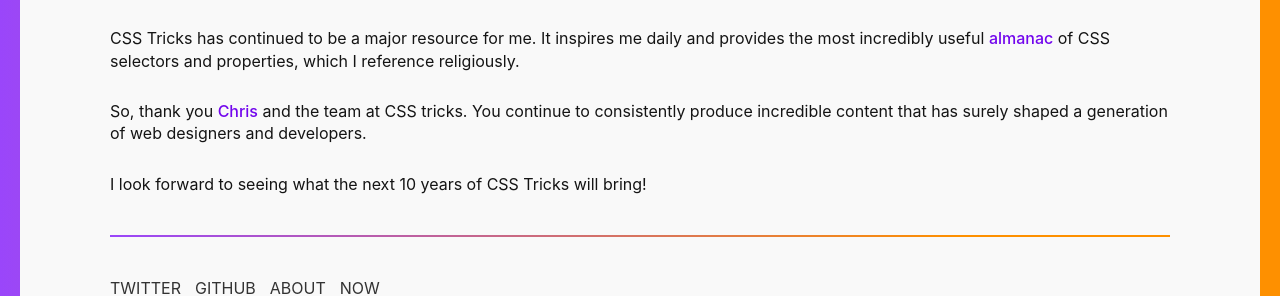
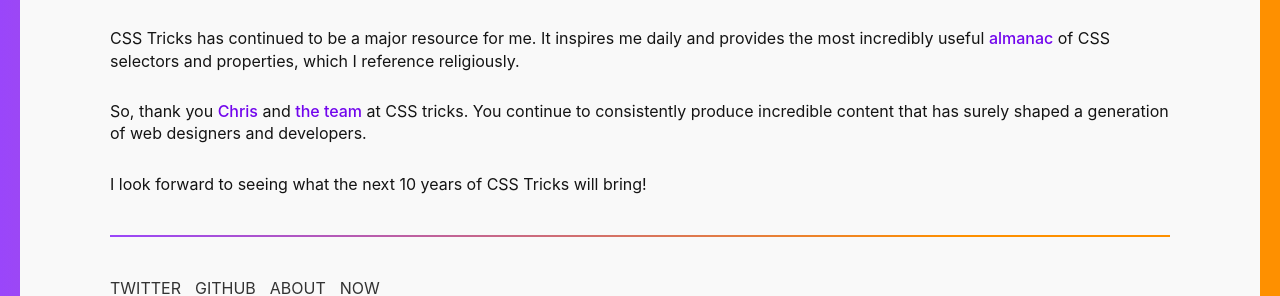
Before and after one commit to Andy-set-studio/hankchizljaw.io-legacy, a Jekyll site: the page built from _posts/2017-07-04-thank-you-css-tricks.md, in a window 1280 px wide. Shown: the part 611-907 px from the top of the page. Built offline with Jekyll 4.4.1, drawn with Linux system fonts in a browser that asks for light colours; part of the change alters nothing that is shown.

```diff
--- a/_posts/2017-07-04-thank-you-css-tricks.md
+++ b/_posts/2017-07-04-thank-you-css-tricks.md
@@ -13,6 +13,6 @@ The rest is history.
 
 CSS Tricks has continued to be a major resource for me. It inspires me daily and provides the most incredibly useful [almanac](https://css-tricks.com/almanac/) of CSS selectors and properties, which I reference religiously.
 
-So, thank you [Chris](https://twitter.com/chriscoyier) and the team at CSS tricks. You continue to consistently produce incredible content that has surely shaped a generation of web designers and developers.
+So, thank you [Chris](https://twitter.com/chriscoyier) and [the team](https://css-tricks.com/about/) at CSS tricks. You continue to consistently produce incredible content that has surely shaped a generation of web designers and developers.
 
 I look forward to seeing what the next 10 years of CSS Tricks will bring!
```
